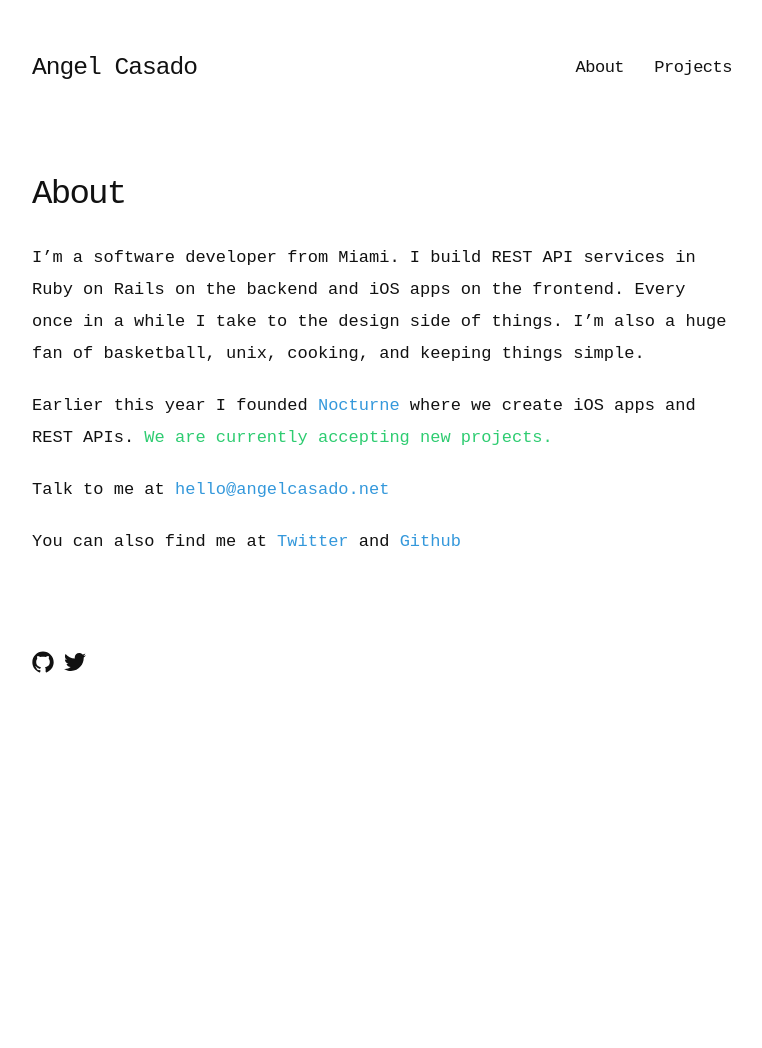
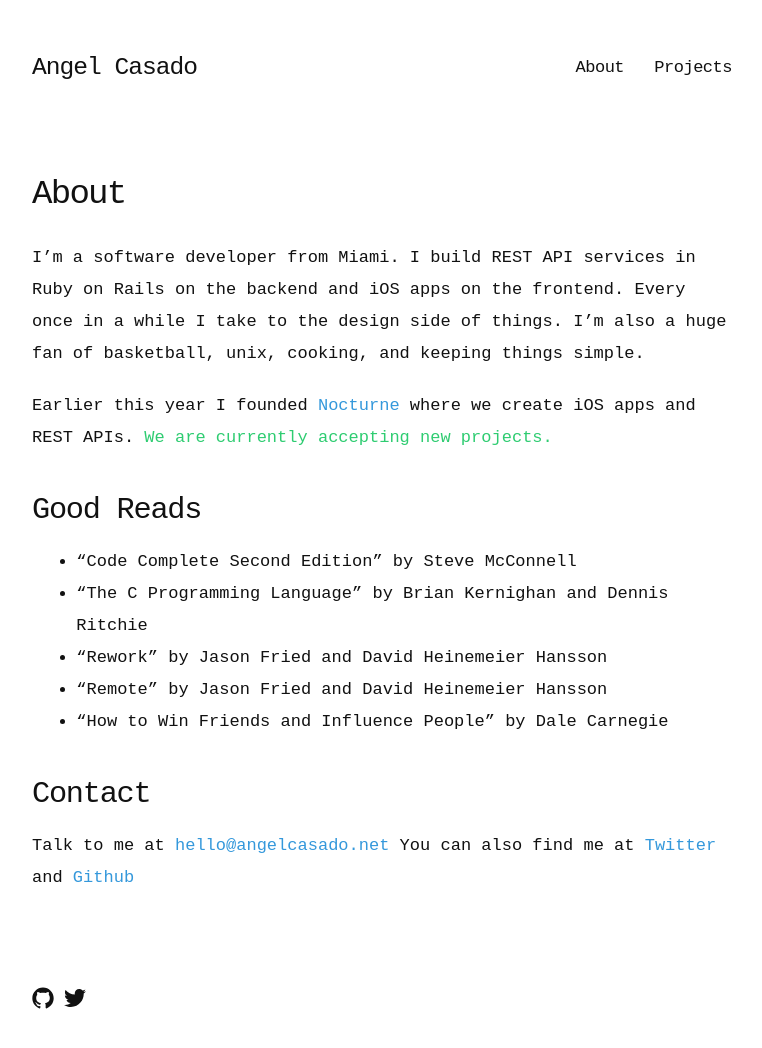
Before and after one commit to angelcasado/angelcasado.github.io, a Jekyll site: the page built from about.md, in a window 1280 px wide. Shown: the whole page, without its empty margins (258-1020 px from the left). Built offline with Jekyll 4.4.1, drawn with Linux system fonts in a browser that asks for light colours; before the commit the page ends 900 px from its top, so only the background shows below that.

Commit message:
Good reads added to About

```diff
--- a/about.md
+++ b/about.md
@@ -8,6 +8,14 @@ I'm a software developer from Miami. I build REST API services in Ruby on Rails
 
 Earlier this year I founded [Nocturne](http://nocturne.digital) where we create iOS apps and REST APIs. <span class="green-color">We are currently accepting new projects.</span>
 
+## Good Reads
+- "Code Complete Second Edition" by Steve McConnell
+- "The C Programming Language" by Brian Kernighan and Dennis Ritchie
+- "Rework" by Jason Fried and David Heinemeier Hansson
+- "Remote" by Jason Fried and David Heinemeier Hansson
+- "How to Win Friends and Influence People" by Dale Carnegie
+
+
+## Contact
 Talk to me at [hello@angelcasado.net](mailto:hello@angelcasado.net)
-
 You can also find me at [Twitter](https://twitter.com/angelcasado) and [Github](https://github.com/angelcasado)
```
